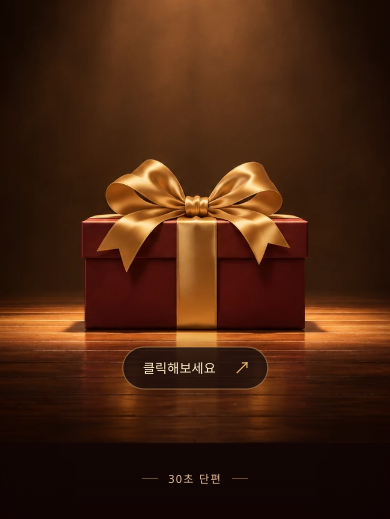
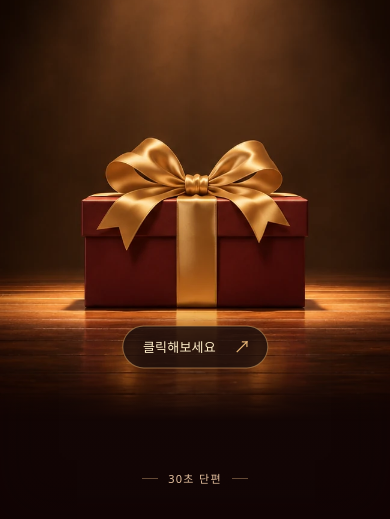
Before and after one commit to hongseopkim/cop, a plain HTML site: page index.html in a window 390 px wide. Shown: the part 325-844 px from the top of the page. Drawn offline with Linux system fonts and the light colour scheme.

Commit message:
Blend stage lighting into narrow mobile screens

```diff
--- a/stage.css
+++ b/stage.css
@@ -299,7 +299,8 @@ video { display: block; width: 100%; height: auto; aspect-ratio: 16 / 9; }
   white-space: nowrap;
 }
 @media (max-aspect-ratio: 5/6) {
-  .scenery { top: 57.5%; width: max(100vw, 119svh); }
+  .scenery { top: 55%; width: max(100vw, 119svh); }
+  .stage-image { mask-image: linear-gradient(180deg, transparent, black 13%, black 90%, transparent); }
   .marquee { inset-inline: 19px; }
   .film-title { top: 21.1%; }
   .film-title h1 { font-size: clamp(39px, 10.8vw, 65px); }
```
